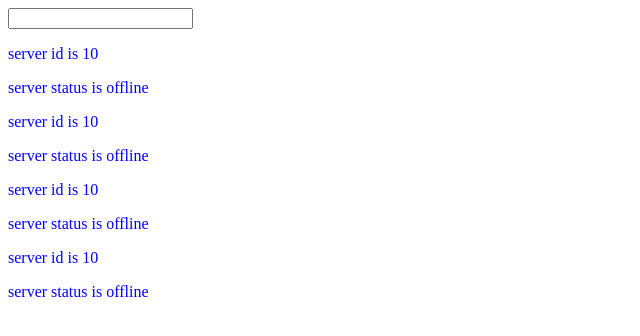
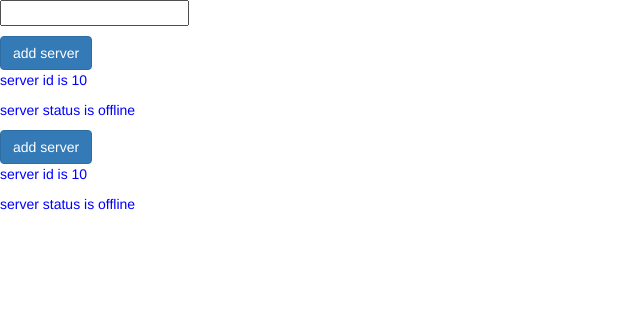
Before and after one commit to Knightch/learn-about-Angular, an Angular app in the folder my-first-angular/: page / in a window 1280 px wide. Shown: the top 336 px of the page, without its empty margins (0-640 px from the left). Built offline with nearby package versions, Linux system fonts and the light colour scheme.

Commit message:
property binding

```diff
--- a/my-first-angular/angular.json
+++ b/my-first-angular/angular.json
@@ -24,6 +24,7 @@
               "src/assets"
             ],
             "styles": [
+
               "src/styles.css"
             ],
             "scripts": []
--- a/my-first-angular/package.json
+++ b/my-first-angular/package.json
@@ -21,6 +21,7 @@
     "@angular/router": "~8.0.0",
     "bootstrap": "^4.3.1",
     "jquery": "^3.4.1",
+    "ngx-bootstrap": "^4.3.0",
     "rxjs": "~6.4.0",
     "tslib": "^1.9.0",
     "zone.js": "~0.9.1"
--- a/my-first-angular/src/app/servers/servers.component.html
+++ b/my-first-angular/src/app/servers/servers.component.html
@@ -1,4 +1,4 @@
+<button class="btn btn-primary" [disabled]="!allowNewServer">add server</button>
 <div class="row">
-	<div class="col-sm-6"><div app-server></div></div>
-	<div class="col-sm-6"><div app-server></div></div>
+	<div class="col-sm-6 "><div app-server></div></div>
 </div>
--- a/my-first-angular/src/app/servers/servers.component.ts
+++ b/my-first-angular/src/app/servers/servers.component.ts
@@ -6,11 +6,14 @@ import { Component, OnInit } from '@angular/core';
   styleUrls: ['./servers.component.css']
 })
 export class ServersComponent implements OnInit {
-
-  constructor() { }
+ allowNewServer = false;
+  constructor() {
+  setTimeout(() => {
+   this.allowNewServer = true;
+  },2000);
+   }
 
   ngOnInit() {
   }
- serversid:number = 10;
- serversStatus:string = 'offline';
+
 }
--- a/my-first-angular/src/index.html
+++ b/my-first-angular/src/index.html
@@ -6,6 +6,7 @@
   <base href="/">
 
   <meta name="viewport" content="width=device-width, initial-scale=1">
+   <link rel="stylesheet" href="https://maxcdn.bootstrapcdn.com/bootstrap/3.4.0/css/bootstrap.min.css">
   <link rel="icon" type="image/x-icon" href="favicon.ico">
 </head>
 <body>
```
Also changed, not shown: my-first-angular/src/app/server/server.component.html (line endings or trailing spaces), 1 other file (tests, documents, lock files or other folders).
